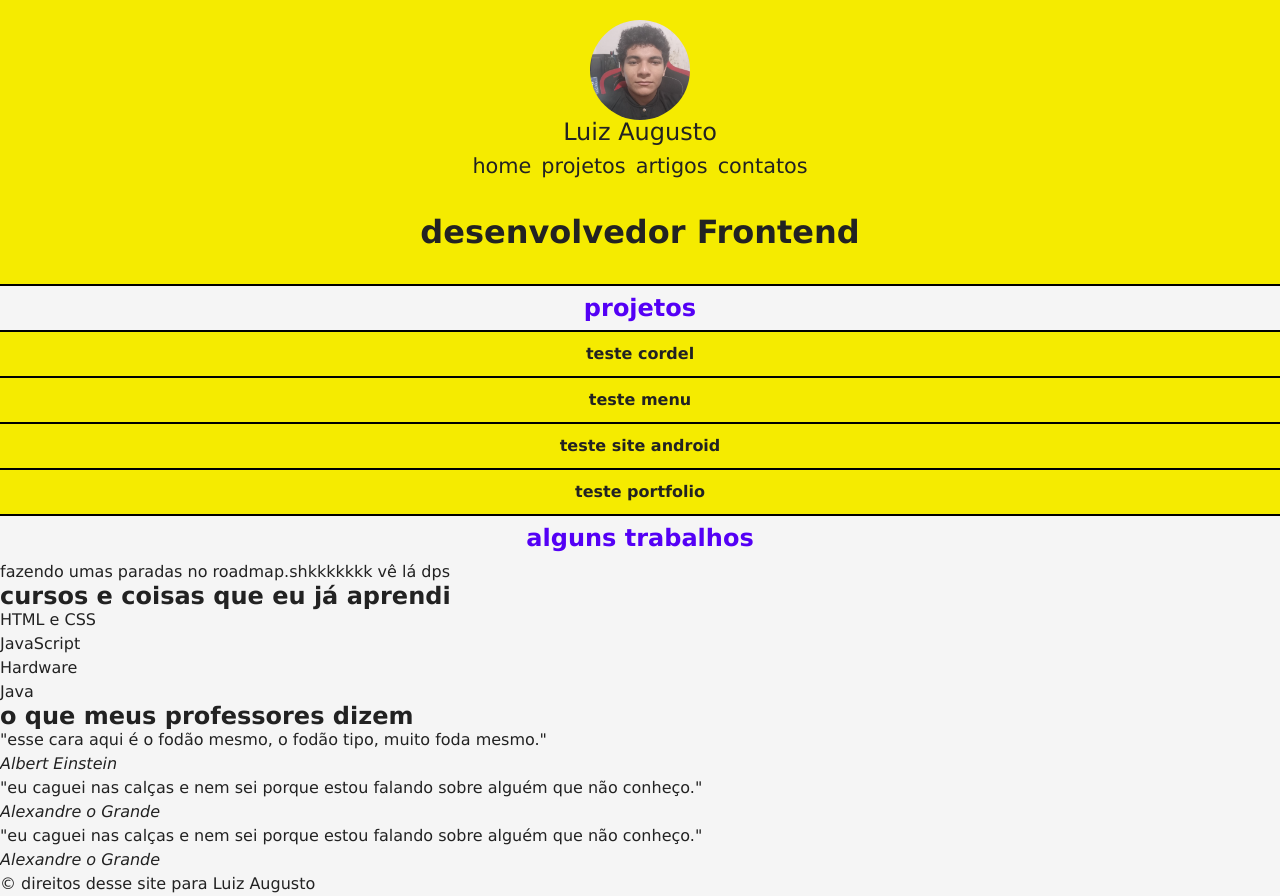
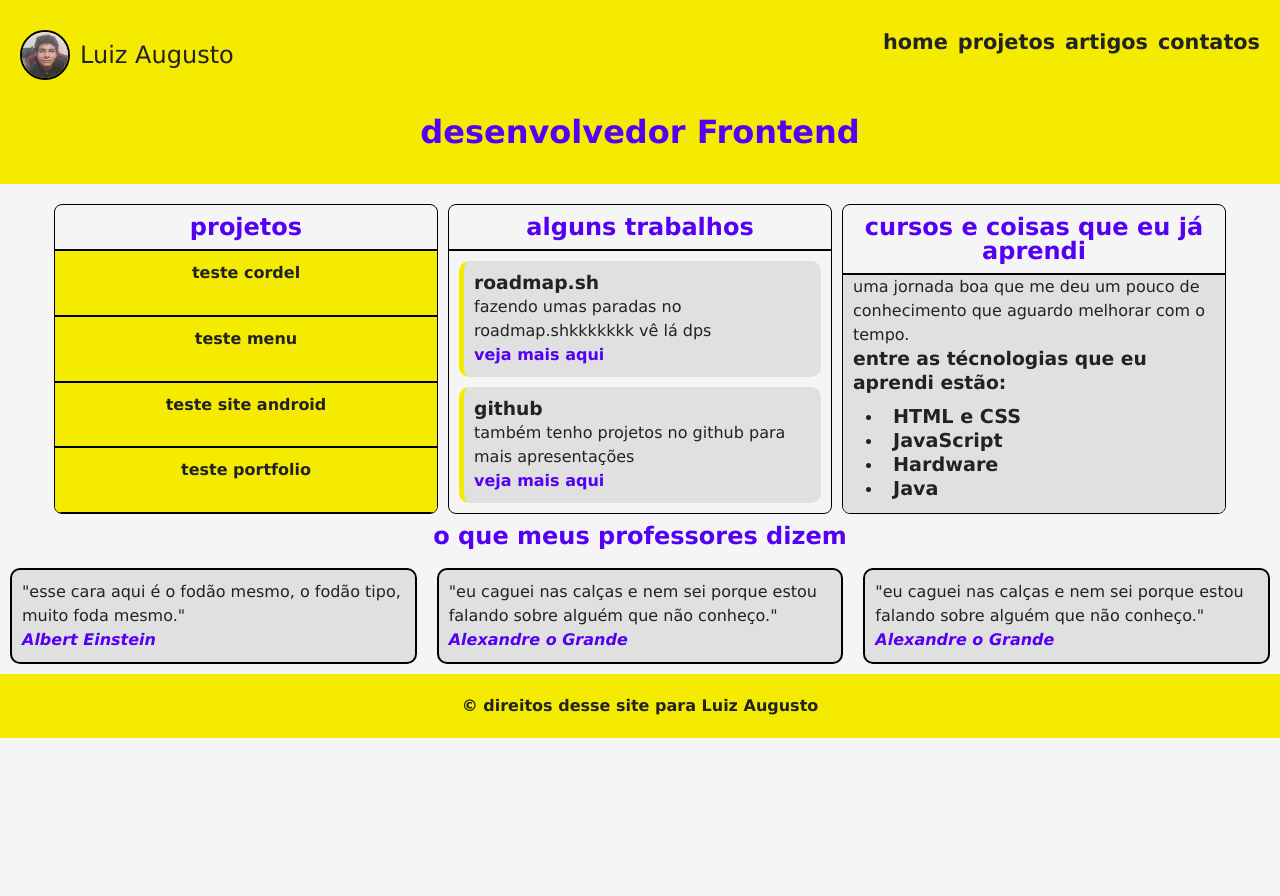
Before and after one commit to Luiz-nascimento012/tesye-website, a plain HTML site: page index.html in a window 1280 px wide. After the commit the page ends 800 px from the top, so only its background shows below. Drawn offline with Linux system fonts and the light colour scheme.

Commit message:
mais coisas

```diff
--- /dev/null
+++ b/estilos/media.css
@@ -0,0 +1,68 @@
+
+@media screen and (min-width: 667px) {
+    section.work-section {
+        display: grid;
+        grid-template-columns: auto 30vw 30vw 30vw auto;
+        gap: 10px;
+    }
+
+    header div.navegation {
+        flex-flow: row-reverse nowrap;
+        justify-content: space-between;
+        align-items: start;
+        margin-top: 10px;
+    }
+
+    header div.navegation figure {
+        flex-flow: row nowrap;
+        gap: 10px;
+    }
+
+    header div.navegation figure img {
+        height: 50px;
+    }
+
+    article {
+        border: 1px solid black;
+        border-radius: 8px;
+        margin-top: 20px;
+    }
+    article.projects {
+        grid-column: 2 / 3;
+        overflow: hidden;
+    }
+
+    article h2 {
+        border-top: none;
+    }
+
+    article.projects ul {
+        display: grid;
+        grid-template-rows: repeat(4, 1fr);
+        height: calc(100% - 45px);
+    }
+
+    article.projects ul li {
+        height: 100%;
+    }
+
+    article.projects ul li a {
+        display: block;
+        height: 100%;
+    }
+
+    article.works {
+        grid-column: 3 / 4;
+    }
+
+    article.edu {
+        grid-column: 4 / 5;
+        overflow: hidden;
+    }
+    article.edu div.info {
+        height: calc(100% - 70px);
+
+    }
+
+
+}
--- a/estilos/style.css
+++ b/estilos/style.css
@@ -11,7 +11,7 @@
     --texto-inverso: #e0e0e0;
     --destaque: #5400F5;
     --destaque-inverso: #F5EB00;
-    --fundo-card: #b3b3b3;
+    --fundo-card: #e0e0e0;
     --fundo: #f5f5f5;
 }
 
@@ -40,16 +40,17 @@ header div.navegation {
 
 header div.navegation figure {
     display: flex;
+    flex-direction: column;
     align-items: center;
-    flex-direction: column;
-    justify-content: center;
 }
 
 header div.navegation figcaption {
+    color: var(--texto);
     font-size: 1.5em;
 }
 
 header div.navegation figure img {
+    border: 2px solid black;
     aspect-ratio: 1/1;
     object-fit: cover;
     height: 100px;
@@ -68,6 +69,7 @@ header div.navegation nav a {
     text-decoration: none;
     color: var(--texto);
     font-size: 1.3em;
+    font-weight: bold;
 }
 
 header div.navegation nav a:hover {
@@ -78,12 +80,13 @@ header div.navegation nav a:hover {
 }
 
 header h1 {
+    color: var(--destaque);
     text-align: center;
     margin-bottom: 20px;
 }
 
 
-article.projects h2 {
+article h2 {
     color: var(--destaque);
     text-align: center;
     padding: 10px;
@@ -113,9 +116,97 @@ article.projects ul li a:hover {
     background-color: var(--destaque);
     color: var(--texto-inverso);
 }
+article.works div.card-works {
+    background-color: var(--fundo-card);
+    padding: 10px;
+    margin: 10px;
+    border-radius: 10px;
+    border-left: 5px solid var(--destaque-inverso);
+}
 
-article.works h2 {
+article.works a {
+    text-decoration: none;
+    color: var(--destaque);
+    font-weight: bold;
+}
+
+article.works a:hover {
+    text-decoration: underline;
+    background-color: var(--destaque);
+    padding: 2px;
+    border-radius: 8px;
+    color: var(--destaque-inverso);
+    transition: 0.3s ease;
+}
+
+article.edu div.info {
+    background-color: var(--fundo-card);
+}
+
+article.edu p {
+    margin: 0px 10px;
+}
+
+article.edu h3 {
+    margin-left: 10px;
+}
+
+article.edu ul {
+    margin-left: 30px;
+    padding: 10px;
+}
+
+article.edu ul li p {
+    font-weight: bold;
+    font-size: 1.2em;
+}
+
+footer h2 {
     color: var(--destaque);
     text-align: center;
     padding: 10px;
 }
+
+footer div.card {
+    background-color: var(--fundo-card);
+    margin: auto;
+    padding: 10px;
+    margin: 10px;
+    border-radius: 10px;
+    border: 2px solid black;
+    width: 70%;
+}
+
+footer div.card cite {
+    margin-top: 10px;
+    color: var(--destaque);
+    font-weight: bold;
+}
+
+footer div.cards {
+    display: flex;
+}
+
+
+@media screen and (max-width: 768px) {
+
+    footer div.cards {
+    display: block;
+    position: relative;
+    overflow: hidden;
+  }
+    footer div.card {
+    display: none;
+  }
+
+    footer div.card.active {
+    display: block;
+  }
+}
+
+footer p {
+    background-color: var(--destaque-inverso);
+    padding: 20px;
+    text-align: center;
+    font-weight: bold;
+}
--- a/index.html
+++ b/index.html
@@ -7,6 +7,7 @@
     <meta name="keywords" content="website, portfolio, projetos">
     <title>teste de site</title>
     <link rel="stylesheet" href="estilos/style.css">
+    <link rel="stylesheet" href="estilos/media.css" media="all">
 </head>
 <body>
     <header>
@@ -39,17 +40,31 @@
             </article>
             <article class="works">
                 <h2>alguns trabalhos</h2>
-                <p>fazendo umas paradas no roadmap.shkkkkkkk vê lá dps</p>
+                <div class="card-works">
+                    <h3>roadmap.sh</h3>
+                    <p>fazendo umas paradas no roadmap.shkkkkkkk vê lá dps</p>
+                    <a href="https://roadmap.sh/u/luizaki12" target="_blank">veja mais aqui</a>
+                </div>
+                <div class="card-works">
+                    <h3>github</h3>
+                    <p>também tenho projetos no github para mais apresentações</p>
+                    <a href="https://github.com/Luiz-nascimento012" target="_blank">veja mais aqui</a>
+                </div>
+
             </article>
-            <artilcle class="edu">
+            <article class="edu">
                 <h2>cursos e coisas que eu já aprendi</h2>
-                <ul>
-                    <li>HTML e CSS</li>
-                    <li>JavaScript</li>
-                    <li>Hardware</li>
-                    <li>Java</li>
-                </ul>
-            </artilcle>
+                <div class="info">
+                    <p>uma jornada boa que me deu um pouco de conhecimento que aguardo melhorar com o tempo.</p>
+                    <h3>entre as técnologias que eu aprendi estão:</h3>
+                    <ul>
+                        <li><p>HTML e CSS</p></li>
+                        <li><p>JavaScript</p></li>
+                        <li><p>Hardware</p></li>
+                        <li><p>Java</p></li>
+                    </ul>
+                </div>
+            </article>
         </section>
     </main>
     <footer class="reviews">
@@ -70,5 +85,7 @@
                 </div>
                 <p> &copy; direitos desse site para Luiz Augusto</p>
             </footer>
+
+            <script src="scripts/main.js"></script>
 </body>
 </html>
--- /dev/null
+++ b/scripts/main.js
@@ -0,0 +1,31 @@
+document.addEventListener("DOMContentLoaded", () => {
+  const reviews = document.querySelectorAll("div.card");
+  let current = 0;
+
+  function showReview(index) {
+    reviews.forEach((rev, i) => {
+      rev.classList.toggle("active", i === index);
+    });
+  }
+
+  function startCarousel() {
+    showReview(current);
+    setInterval(() => {
+      current = (current + 1) % reviews.length;
+      showReview(current);
+    }, 5000);
+  }
+
+  const mediaQuery = window.matchMedia("(max-width: 768px)");
+  if (mediaQuery.matches) {
+    startCarousel();
+  }
+
+  mediaQuery.addEventListener("change", e => {
+    if (e.matches) {
+      startCarousel();
+    } else {
+      reviews.forEach(r => r.classList.add("active"));
+    }
+  });
+});
```
